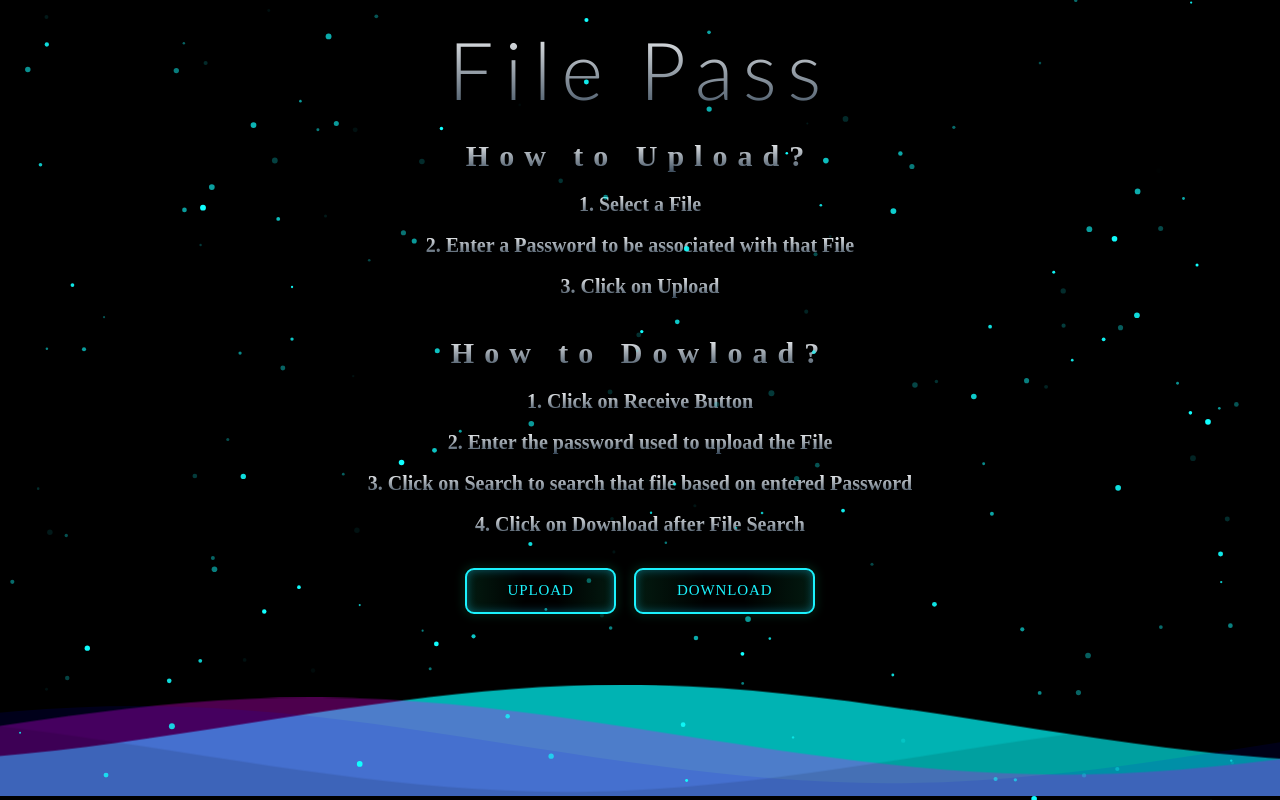
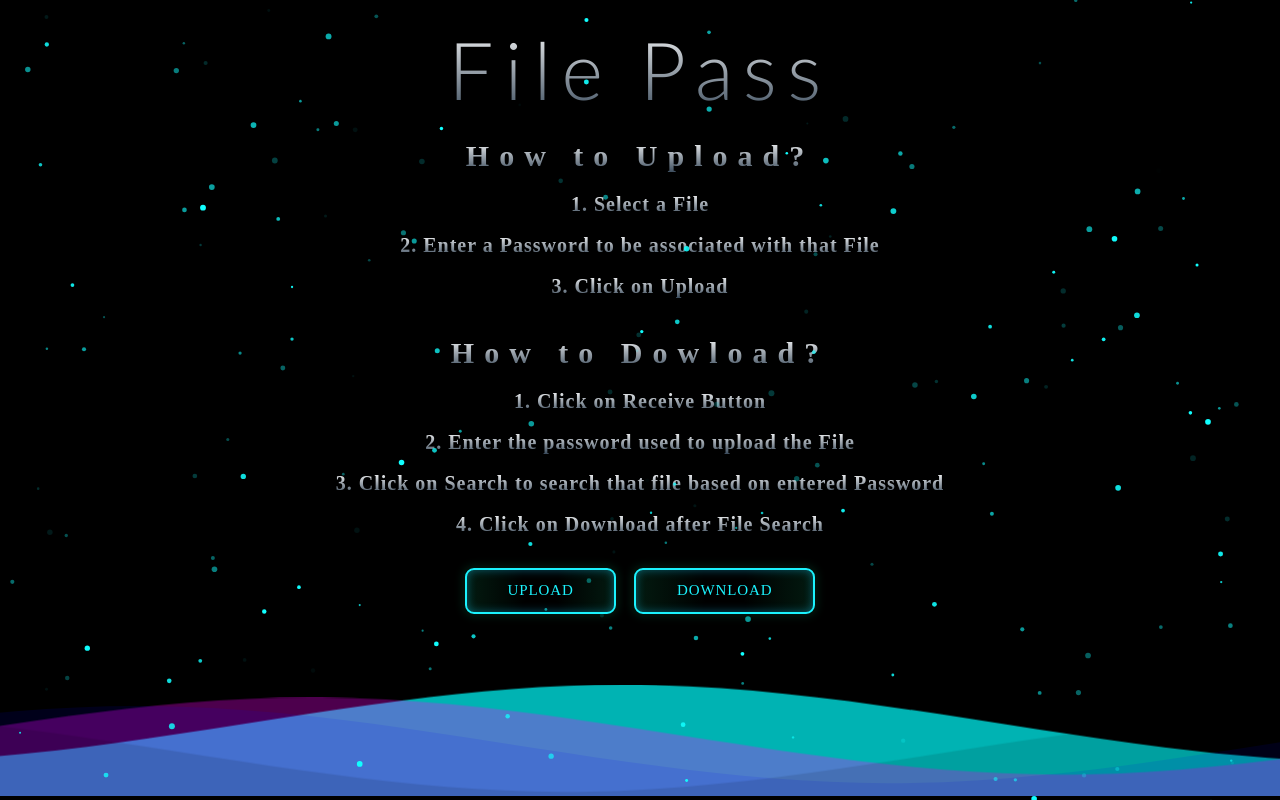
Before and after one commit to Maanikya/FilePass-React, a React (Create React App) app: page /howto in a window 1280 px wide. Built offline with nearby package versions, Linux system fonts and the light colour scheme; no server answers.

Commit message:
Added Letter Spacing

```diff
--- a/src/css/HowTo.css
+++ b/src/css/HowTo.css
@@ -21,7 +21,7 @@
     font-size: 20px;
     padding: 0;
     margin: 0;
-    /* letter-spacing: 10px; */
+    letter-spacing: 1px;
     background: -webkit-linear-gradient(white, #38495a);
     -webkit-background-clip: text;
     -webkit-text-fill-color: transparent;
```
